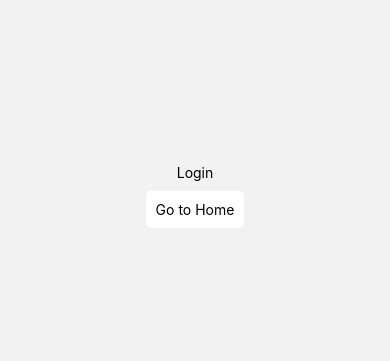
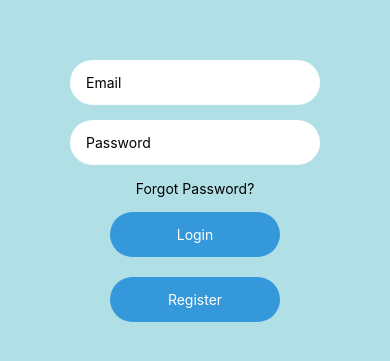
Before and after one commit to EladC921/TweetFluent, a React Native app: screen /Login in a window 390 px wide. Shown: the part 221-582 px from the top of the page. Built offline with nearby package versions, Linux system fonts and the light colour scheme.

Commit message:
login page work
login page framework

```diff
--- a/Components/Login/index.jsx
+++ b/Components/Login/index.jsx
@@ -1,19 +1,47 @@
-import { StyleSheet, Text, View, TouchableOpacity } from "react-native";
+import { StyleSheet, Text, View, TouchableOpacity,TextInput,
+  Button,
+  TouchableHighlight,
+  Image,
+  Alert } from "react-native";
 import React from "react";
+
 
 const Login = ({ navigation }) => {
   return (
     <View style={styles.container}>
-      <Text>Login</Text>
-      <TouchableOpacity
-        style={styles.btn}
-        onPress={() => {
-          navigation.navigate("Main");
-        }}
-      >
-        <Text>Go to Home</Text>
-      </TouchableOpacity>
+    <View style={styles.inputContainer}>
+
+      <TextInput style={styles.inputs}
+          placeholder="Email"
+          keyboardType="email-address"
+          underlineColorAndroid='transparent'/>
     </View>
+
+    <View style={styles.inputContainer}>
+      <TextInput style={styles.inputs}
+          placeholder="Password"
+          secureTextEntry={true}
+          underlineColorAndroid='transparent'/>
+    </View>
+
+    <TouchableOpacity style={styles.restoreButtonContainer}>
+        <Text>Forgot Password?</Text>
+    </TouchableOpacity>
+
+    <TouchableOpacity style={[styles.buttonContainer, styles.loginButton]}>
+      <Text  style={styles.loginText}
+      onPress={() => {
+        navigation.navigate("Main");
+      }}
+      >Login</Text>
+    </TouchableOpacity>
+
+    <TouchableOpacity style={[styles.buttonContainer, styles.loginButton]}>
+        <Text  style={styles.loginText}>Register</Text>
+    </TouchableOpacity>
+
+
+  </View>
   );
 };
 
@@ -22,14 +50,68 @@ export default Login;
 const styles = StyleSheet.create({
   container: {
     flex: 1,
-    justifyContent: "center",
-    alignItems: "center",
+    justifyContent: 'center',
+    alignItems: 'center',
+    backgroundColor: '#B0E0E6',
   },
-
-  btn: {
-    backgroundColor: "#fff",
-    padding: 10,
-    borderRadius: 5,
-    margin: 10,
+  inputContainer: {
+      borderBottomColor: '#F5FCFF',
+      backgroundColor: '#FFFFFF',
+      borderRadius:30,
+      borderBottomWidth: 1,
+      width:250,
+      height:45,
+      marginBottom:15,
+      flexDirection: 'row',
+      alignItems:'center'
   },
+  inputs:{
+      height:45,
+      marginLeft:16,
+      borderBottomColor: '#FFFFFF',
+      flex:1,
+  },
+  icon:{
+    width:30,
+    height:30,
+  },
+  inputIcon:{
+    marginLeft:15,
+    justifyContent: 'center'
+  },
+  buttonContainer: {
+    height:45,
+    flexDirection: 'row',
+    justifyContent: 'center',
+    alignItems: 'center',
+    marginBottom:20,
+    width:170,
+    borderRadius:30,
+  },
+  loginButton: {
+    backgroundColor: '#3498db',
+  },
+  fabookButton: {
+    backgroundColor: "#3b5998",
+  },
+  googleButton: {
+    backgroundColor: "#ff0000",
+  },
+  loginText: {
+    color: 'white',
+  },
+  restoreButtonContainer:{
+    width:250,
+    marginBottom:15,
+    alignItems: 'center'
+  },
+  socialButtonContent:{
+    flexDirection: 'row',
+    justifyContent: 'center',
+    alignItems: 'center',
+  },
+  socialIcon:{
+    color: "#FFFFFF",
+    marginRight:5
+  }
 });
```
